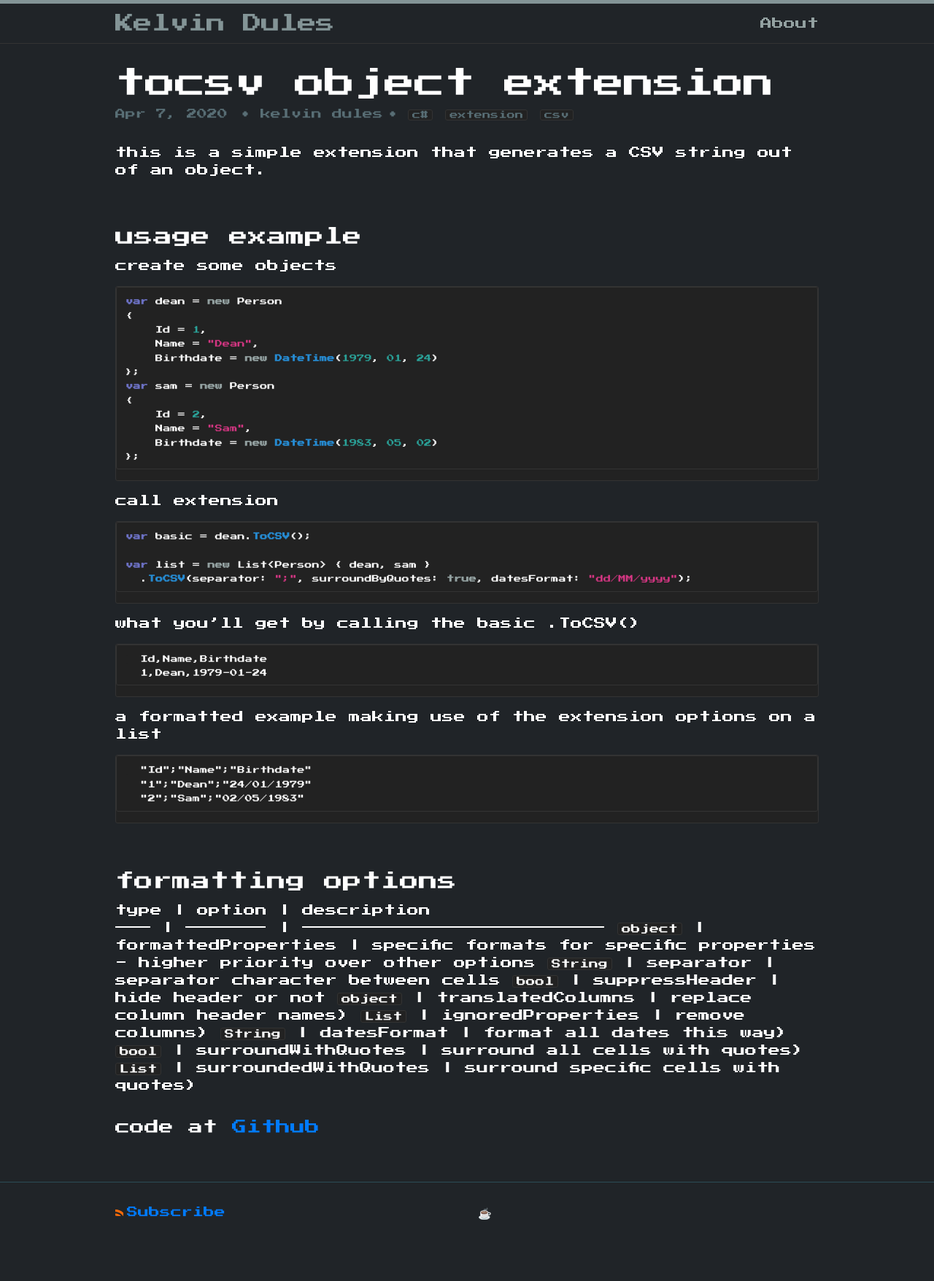
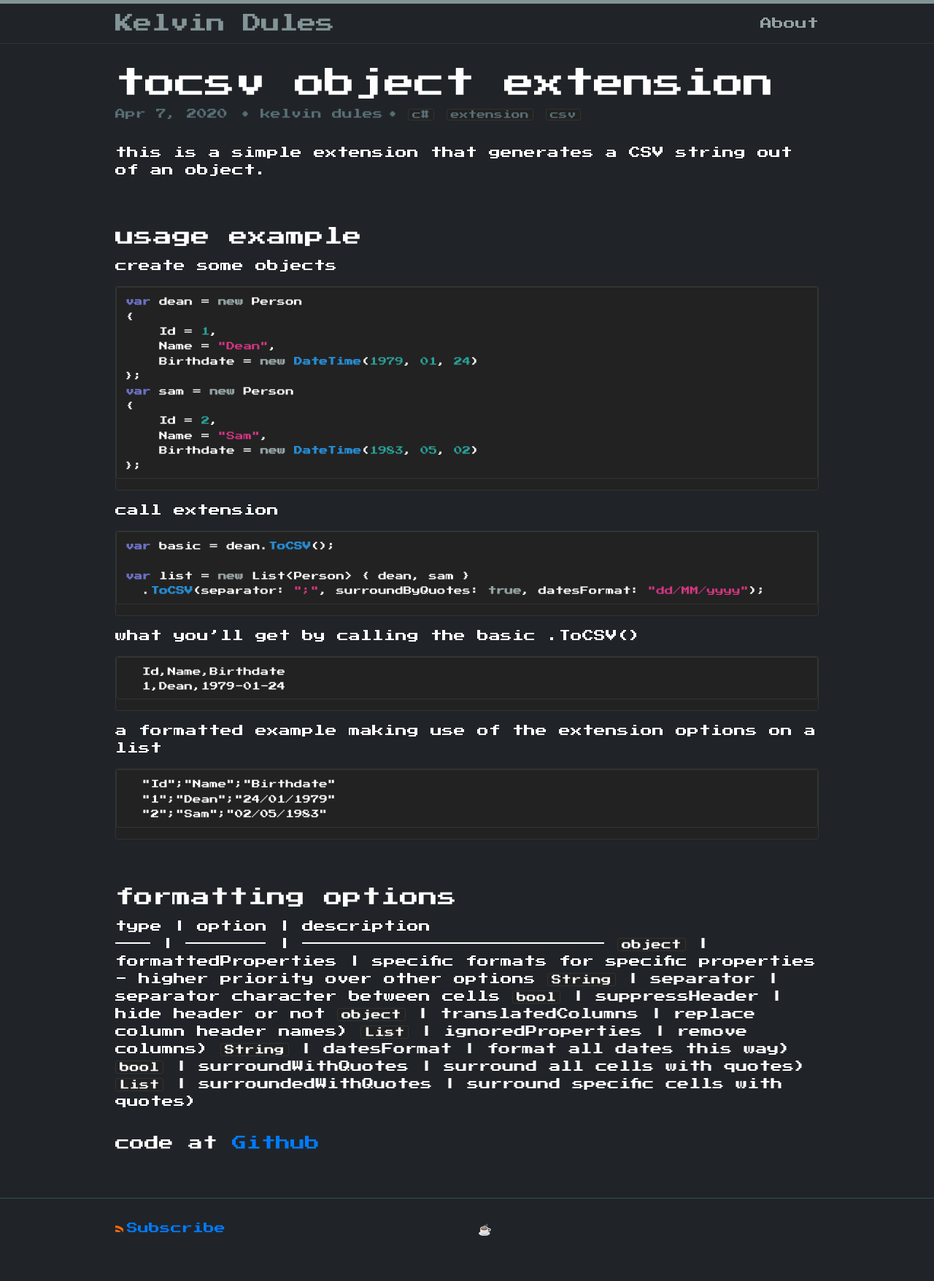
Before and after one commit to kelvindules/kelvindules.github.io, a Jekyll site: the page built from _posts/2020-04-07-tocsv.markdown, in a window 1280 px wide. Shown: the whole page at 73% size. Built offline with Jekyll 4.4.1, drawn with Linux system fonts in a browser that asks for light colours; before the commit the page ends 1733 px from its top, so only the background shows below that.

Commit message:
fixes font-size conflict

```diff
--- a/assets/css/style.scss
+++ b/assets/css/style.scss
@@ -9,7 +9,12 @@
   .post-meta time, .post-meta span, .post-meta code{
     margin-right: 3px;
   }
-
+  .html, body{
+    font-size: .8em;
+  }
+  code, kbd, pre, samp {
+    font-size: .85em!important;
+  }
   .html, body, pre, code, kbd, samp {
     font-family: "Press Start 2P";
   }
@@ -30,9 +35,6 @@
   table th, table td {
     border: 1px solid #333;
   }
-  code, kbd, pre, samp {
-    font-size: .8em!important;
-  }
   a {
     color: #e76e55;
   }
```
